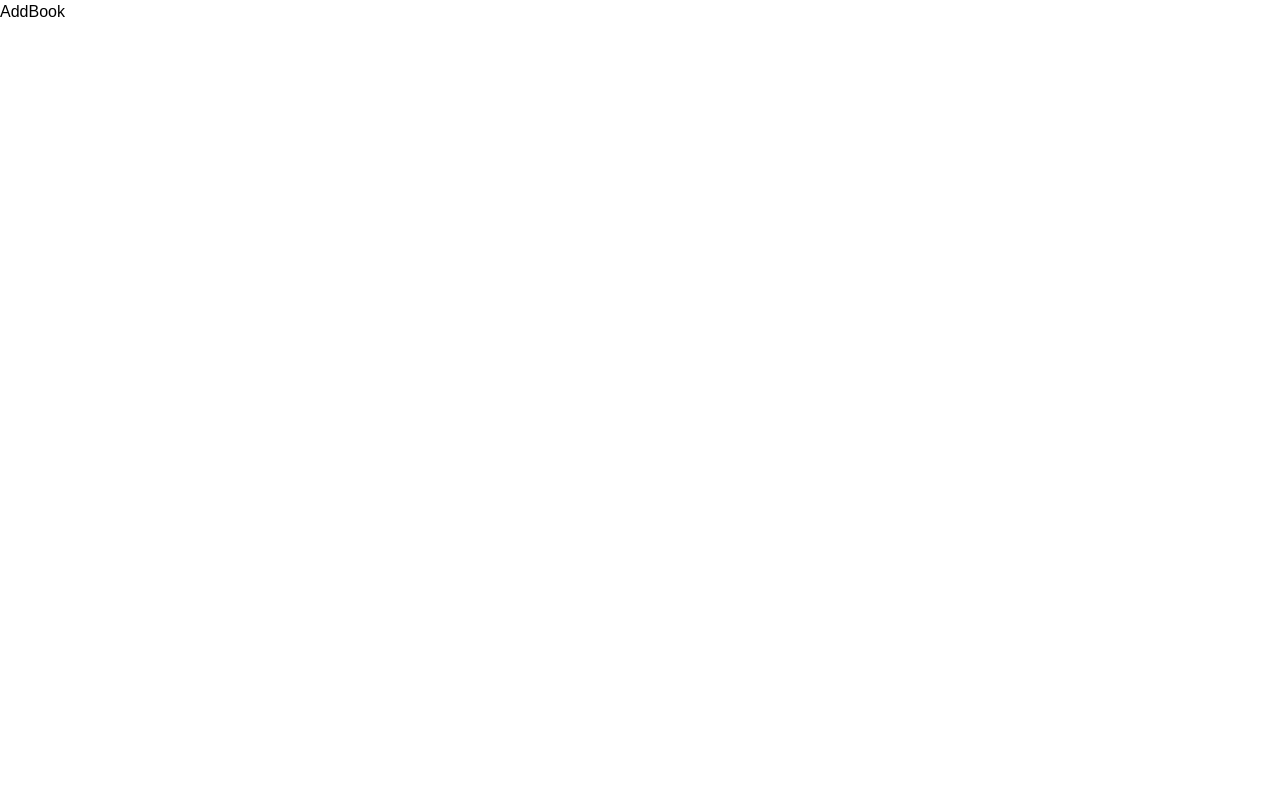
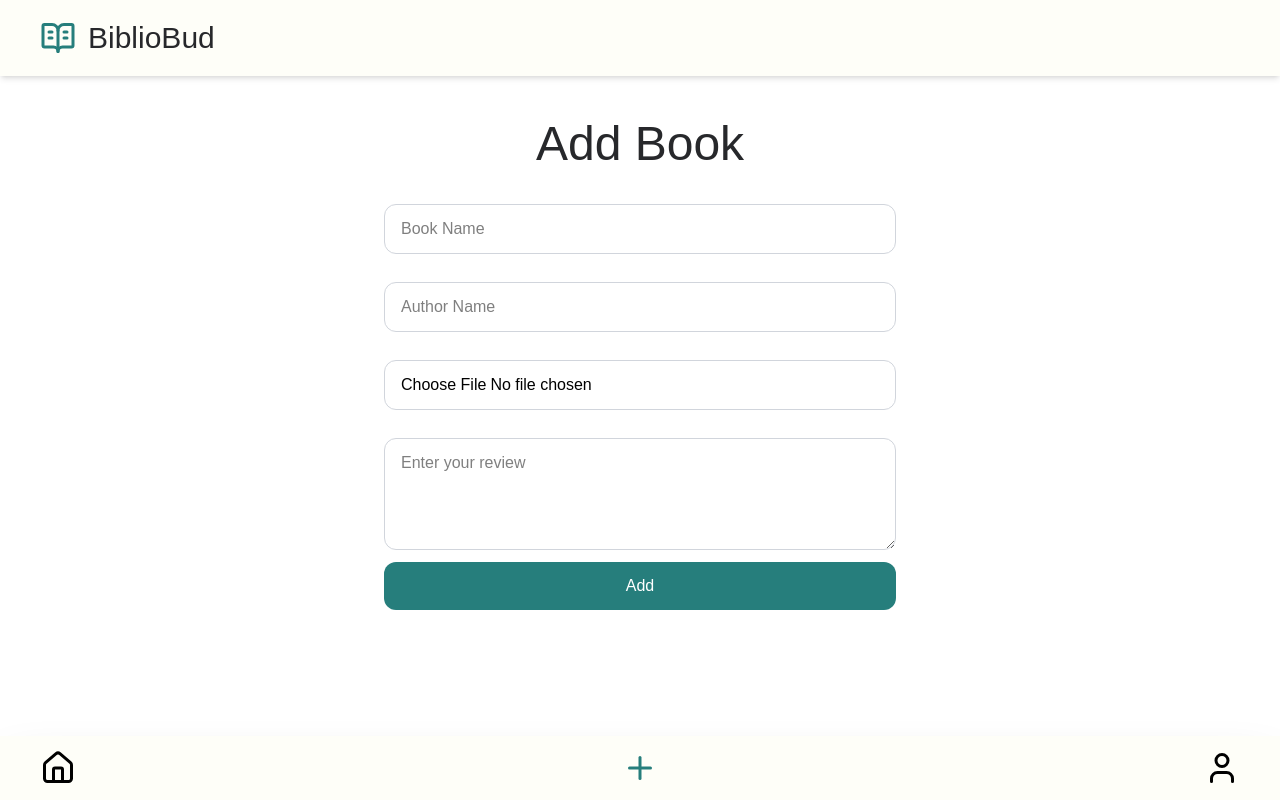
Before and after one commit to MaestroOG/book-tracker, a React (Vite) app: page /add-book in a window 1280 px wide. Built offline with nearby package versions, Linux system fonts and the light colour scheme.

Commit message:
implement ui of add-book profile and book page

```diff
--- a/src/App.jsx
+++ b/src/App.jsx
@@ -1,19 +1,28 @@
-import { Route, Routes } from 'react-router-dom'
+import { Route, Routes, useLocation } from 'react-router-dom'
 import Home from './pages/Home'
 import Login from './pages/Login'
 import Signup from './pages/Signup'
 import AddBook from './pages/AddBook'
 import Profile from './pages/Profile'
+import Header from './components/Header'
+import Navbar from './components/Navbar'
+import BookPage from './pages/BookPage'
 
 const App = () => {
+  const location = useLocation();
   return (
+    <>
+      {location.pathname !== '/profile' && <Header />}
       <Routes>
         <Route path='/' element={<Home />} />
         <Route path='/login' element={<Login />} />
         <Route path='/sign-up' element={<Signup />} />
         <Route path='/add-book' element={<AddBook />} />
+        <Route path='/book/:id' element={<BookPage />} />
         <Route path='/profile' element={<Profile />} />
       </Routes>
+      <Navbar />
+    </>
   )
 }
 
--- a/src/components/Header.jsx
+++ b/src/components/Header.jsx
@@ -3,7 +3,7 @@ import { Link } from "react-router-dom"
 
 const Header = () => {
     return (
-        <header className="section-padding header">
+        <header className="section-padding header z-20">
             <Link to={'/'} className="flex items-center gap-3 cursor-pointer hover:scale-[1.1] transition ease-out">
                 <BookOpenText color="#267e7c" size={36} />
                 <h1 className="font-medium text-3xl">BiblioBud</h1>
--- a/src/index.css
+++ b/src/index.css
@@ -5,6 +5,7 @@
     --color-accent: #267E7C;
     --color-heading: #27282B;
     --color-muted: #6a7282;
+    --color-warning: #E8646D;
 }
 
 body {
@@ -36,6 +37,10 @@ body {
         @apply px-4 py-3 border-none mx-auto bg-accent text-white rounded-xl flex items-center justify-center gap-3 cursor-pointer;
     }
 
+    .btn-delete {
+        @apply px-4 py-3 border-none mx-auto bg-warning text-white rounded-xl flex items-center justify-center gap-3 cursor-pointer;
+    }
+
     .btn-light {
         @apply px-4 py-3 mx-auto border border-accent text-accent rounded-xl flex items-center justify-center gap-3 cursor-pointer;
     }
@@ -58,7 +63,8 @@ body {
         @apply flex items-center justify-center;
     }
 
-    input {
+    input,
+    textarea {
         @apply px-4 py-3 border border-gray-300 outline-none mx-auto mt-4 rounded-xl focus:border focus:border-accent transition ease-in;
     }
 
--- a/src/pages/AddBook.jsx
+++ b/src/pages/AddBook.jsx
@@ -1,6 +1,24 @@
+import { useState } from 'react'
+import Input from '../components/Input'
+
 const AddBook = () => {
+    const [bookName, setBookName] = useState("")
+    const [authorName, setAuthorName] = useState("")
     return (
-        <div>AddBook</div>
+        <>
+            <main className='section-padding my-6'>
+                <h1 className='text-center font-medium'>
+                    Add Book
+                </h1>
+                <form className='max-w-lg mx-auto flex flex-col space-y-3 mt-5'>
+                    <Input type={'text'} placeholder={'Book Name'} className={'w-full'} required={true} value={bookName} setValue={setBookName} />
+                    <Input type={'text'} placeholder={'Author Name'} className={'w-full'} required={true} value={authorName} setValue={setAuthorName} />
+                    <input type="file" className='w-full placeholder:text-muted' />
+                    <textarea className='w-full h-28 overflow-y-auto' placeholder='Enter your review'></textarea>
+                    <button type="submit" className='btn-primary w-full'>Add</button>
+                </form>
+            </main>
+        </>
     )
 }
 
--- /dev/null
+++ b/src/pages/BookPage.jsx
@@ -0,0 +1,23 @@
+import { useNavigate } from "react-router-dom"
+
+const BookPage = () => {
+    const navigate = useNavigate();
+    return (
+        <main className="section-padding mt-5">
+            <div className="lg:flex items-start gap-8">
+                <img src="/book-cover.jpg" alt="book-cover" width={200} height={350} loading="eager" className="mx-auto shadow-lg mb-6 lg:mb-0" />
+                <div className="pb-12">
+                    <h1 className="font-medium">Notes from Underground</h1>
+                    <p className="text-muted mt-1 text-lg">Fyodor Dostoevsky</p>
+                    <p className="mt-4">Lorem ipsum dolor sit amet consectetur adipisicing elit. Officia tempore autem dolores? Atque saepe quis voluptatem dolorum. Quis officia saepe cupiditate, iure dolorum adipisci, veritatis, voluptas id natus similique et rerum est voluptatum incidunt neque provident impedit. Delectus deleniti enim autem consequuntur dolor, assumenda ducimus est debitis veritatis distinctio. Adipisci quaerat quam accusamus quae alias magnam deleniti. Molestiae sequi magni, aliquid animi repudiandae earum porro ipsum nihil mollitia repellat. Adipisci sapiente perferendis facere autem laborum impedit enim reiciendis suscipit amet? Sed blanditiis doloribus reprehenderit inventore, quis ullam voluptas vel! Laboriosam beatae inventore aliquid? Nobis dolor quisquam laudantium hic labore temporibus aspernatur ullam officiis sequi. Cumque, labore voluptatum. Consequatur voluptatibus, ut eligendi a quasi eum distinctio consectetur eaque dolor autem blanditiis beatae minima maxime, aspernatur maiores debitis? Ab doloribus, minima quos vel odio nam, dolorum eveniet, facilis beatae fugit totam soluta?</p>
+                </div>
+            </div>
+            <div className="mt-5">
+                <button className="btn-light float-right ml-4" onClick={() => navigate('/')}>Back</button>
+                <button className="btn-delete float-right">Delete</button>
+            </div>
+        </main>
+    )
+}
+
+export default BookPage
--- a/src/pages/Home.jsx
+++ b/src/pages/Home.jsx
@@ -1,12 +1,8 @@
 import BookCard from "../components/BookCard"
-import Header from "../components/Header"
-import Navbar from "../components/Navbar"
 
 const Home = () => {
     return (
         <main>
-            <Header />
-
             <section className="section-padding mt-10">
                 <h1>Your Reads</h1>
                 <div className="overflow-x-auto whitespace-nowrap hide-scrollbar">
@@ -26,8 +22,6 @@ const Home = () => {
                     </div>
                 </div>
             </section>
-
-            <Navbar />
         </main>
     )
 }
--- a/src/pages/Profile.jsx
+++ b/src/pages/Profile.jsx
@@ -1,6 +1,18 @@
 const Profile = () => {
     return (
-        <div>Profile</div>
+        <main className="bg-primary mt-12 w-full flex items-center justify-center">
+            <section className="login-card flex flex-col items-center justify-center space-y-6">
+                <img src="https://avatar.iran.liara.run/public/20" alt="avatar" width={120} height={120} loading="eager" />
+                <div className="text-center">
+                    <h1>John Doe</h1>
+                    <p className="text-muted">johndoe@gmail.com</p>
+                </div>
+                <div className="flex items-center gap-5">
+                    <button className="btn-primary">Logout</button>
+                    <button className="btn-light">Edit Profile</button>
+                </div>
+            </section>
+        </main>
     )
 }
 
```
Lines whose indentation alone changed are shown as unchanged.
